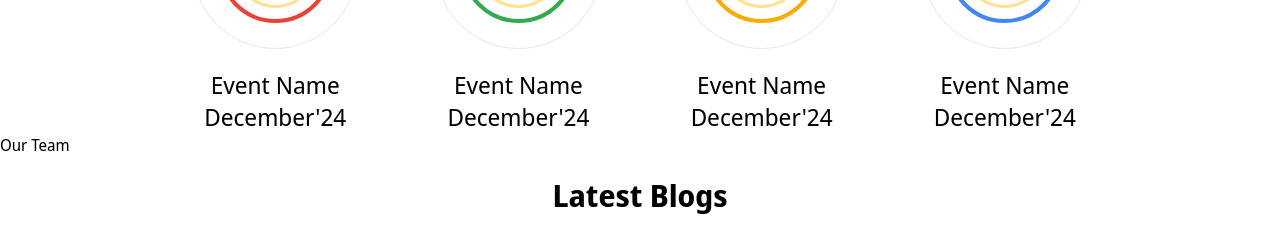
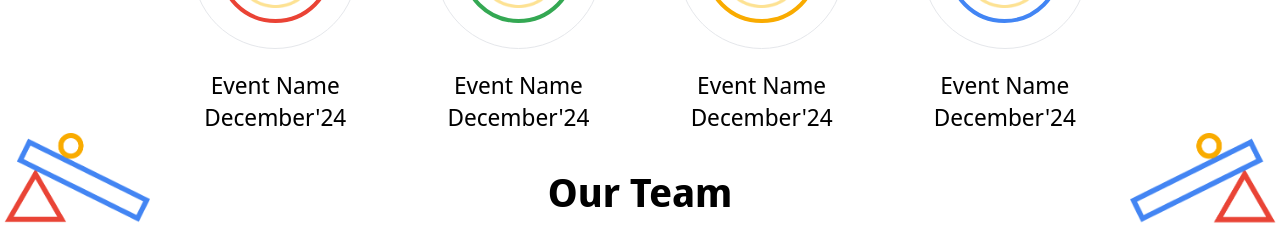
Before and after one commit to dscnsec/gdg-frontend, a Next.js app: page / in a window 1280 px wide. Shown: the part 1240-1465 px from the top of the page. Built offline with nearby package versions, Linux system fonts and the light colour scheme.

Commit message:
team page fix

```diff
--- a/app/components/OurTeam.js
+++ b/app/components/OurTeam.js
@@ -4,7 +4,6 @@ import landingRight from "../public/landingRight.png";
 import landingLeft from "../public/landingLeft.png";
 
 const OurTeam = () => {
-  return <div>Our Team</div>;
   return (
     // Main Container
     <div className="flex flex-col items-center gap-1">
```
